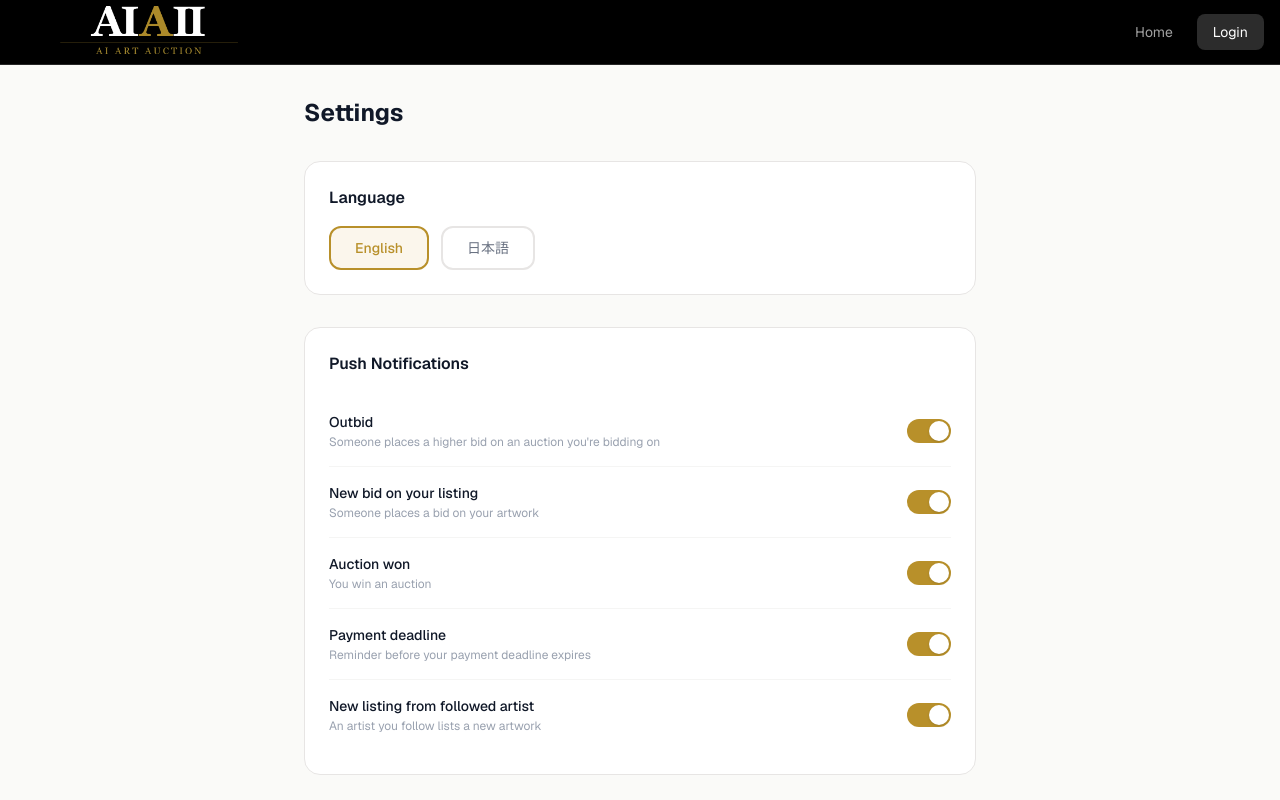
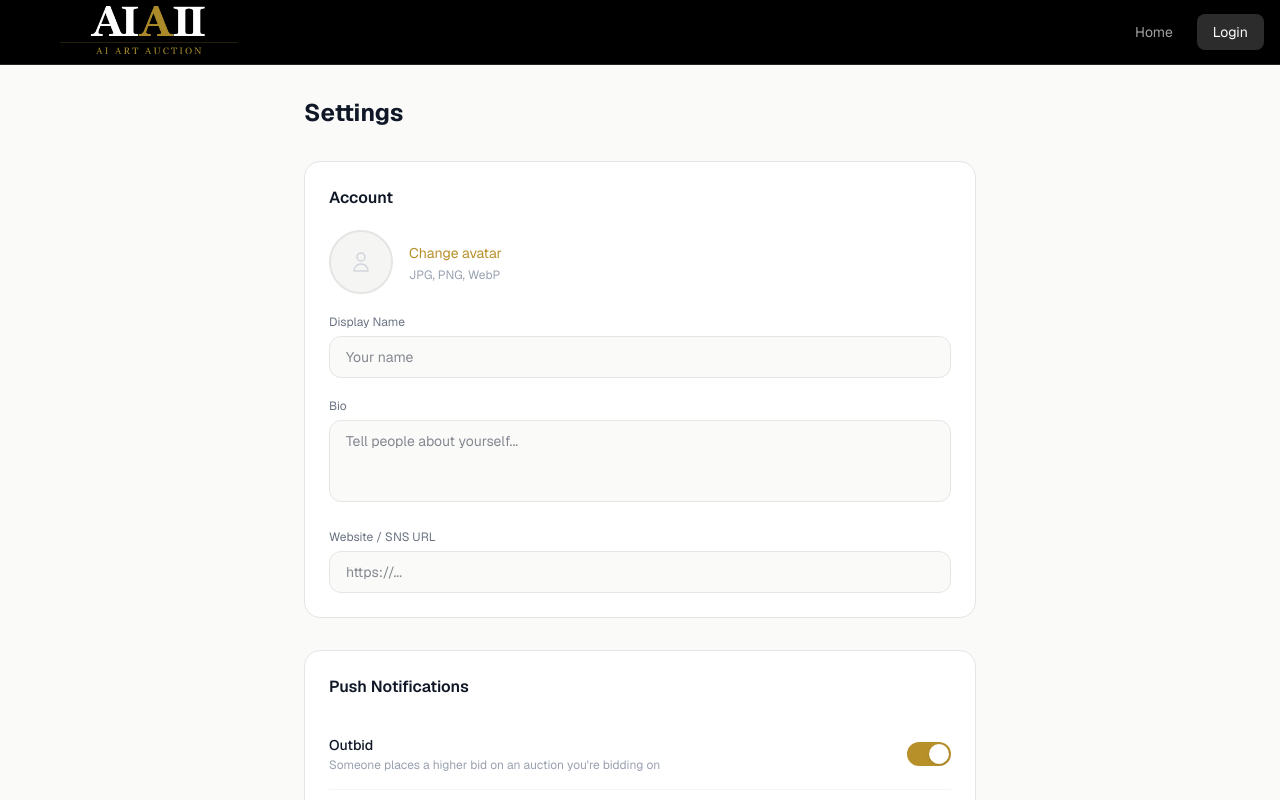
Before and after one commit to yutarochan9/aiauction_app, a Next.js app: page /settings in a window 1280 px wide. Shown: the top 800 px of the page. Built offline with nearby package versions, Linux system fonts and the light colour scheme; no server answers.

Commit message:
settings: add account editing (avatar, name, bio, url), remove language, push-only notifications

```diff
--- /dev/null
+++ b/src/app/api/profile/update/route.ts
@@ -0,0 +1,18 @@
+import { NextRequest, NextResponse } from 'next/server'
+import { createClient } from '@/lib/supabase/server'
+
+export async function POST(request: NextRequest) {
+  const supabase = await createClient()
+  const { data: { user } } = await supabase.auth.getUser()
+  if (!user) return NextResponse.json({ error: 'Unauthorized' }, { status: 401 })
+
+  const { display_name, bio, avatar_url, sns_url } = await request.json()
+
+  const { error } = await supabase
+    .from('users')
+    .update({ display_name, bio, avatar_url, sns_url })
+    .eq('id', user.id)
+
+  if (error) return NextResponse.json({ error: error.message }, { status: 500 })
+  return NextResponse.json({ success: true })
+}
--- a/src/app/settings/page.tsx
+++ b/src/app/settings/page.tsx
@@ -1,9 +1,16 @@
 'use client'
 
-import { useEffect, useState } from 'react'
+import { useEffect, useRef, useState } from 'react'
+import { createClient } from '@/lib/supabase/client'
 
-type Settings = {
-  language: string
+type Profile = {
+  display_name: string
+  bio: string
+  avatar_url: string
+  sns_url: string
+}
+
+type NotifSettings = {
   notify_push_outbid: boolean
   notify_push_new_bid: boolean
   notify_push_won: boolean
@@ -11,8 +18,7 @@ type Settings = {
   notify_push_follow_listed: boolean
 }
 
-const DEFAULT: Settings = {
-  language: 'en',
+const DEFAULT_NOTIF: NotifSettings = {
   notify_push_outbid: true,
   notify_push_new_bid: true,
   notify_push_won: true,
@@ -21,10 +27,10 @@ const DEFAULT: Settings = {
 }
 
 const NOTIFICATION_ITEMS = [
-  { key: 'outbid',           label: 'Outbid',                        desc: 'Someone places a higher bid on an auction you\'re bidding on' },
-  { key: 'new_bid',          label: 'New bid on your listing',        desc: 'Someone places a bid on your artwork' },
-  { key: 'won',              label: 'Auction won',                    desc: 'You win an auction' },
-  { key: 'payment_deadline', label: 'Payment deadline',              desc: 'Reminder before your payment deadline expires' },
+  { key: 'outbid',           label: 'Outbid',                          desc: "Someone places a higher bid on an auction you're bidding on" },
+  { key: 'new_bid',          label: 'New bid on your listing',          desc: 'Someone places a bid on your artwork' },
+  { key: 'won',              label: 'Auction won',                      desc: 'You win an auction' },
+  { key: 'payment_deadline', label: 'Payment deadline',                desc: 'Reminder before your payment deadline expires' },
   { key: 'follow_listed',    label: 'New listing from followed artist', desc: 'An artist you follow lists a new artwork' },
 ]
 
@@ -41,39 +47,72 @@ function Toggle({ checked, onChange }: { checked: boolean; onChange: (v: boolean
 }
 
 export default function SettingsPage() {
-  const [settings, setSettings] = useState<Settings>(DEFAULT)
+  const fileRef = useRef<HTMLInputElement>(null)
+  const [profile, setProfile] = useState<Profile>({ display_name: '', bio: '', avatar_url: '', sns_url: '' })
+  const [notif, setNotif] = useState<NotifSettings>(DEFAULT_NOTIF)
   const [loading, setLoading] = useState(true)
   const [saving, setSaving] = useState(false)
   const [status, setStatus] = useState<'idle' | 'saved' | 'error'>('idle')
+  const [avatarPreview, setAvatarPreview] = useState<string>('')
+  const [uploading, setUploading] = useState(false)
 
   useEffect(() => {
-    fetch('/api/settings')
-      .then(r => r.json())
-      .then(data => {
-        if (data && !data.error) setSettings({ ...DEFAULT, ...data })
-      })
-      .finally(() => setLoading(false))
+    const supabase = createClient()
+    Promise.all([
+      supabase.auth.getUser().then(async ({ data }) => {
+        if (!data.user) return
+        const { data: prof } = await supabase.from('users').select('display_name, bio, avatar_url, sns_url').eq('id', data.user.id).single()
+        if (prof) {
+          setProfile({ display_name: prof.display_name ?? '', bio: prof.bio ?? '', avatar_url: prof.avatar_url ?? '', sns_url: prof.sns_url ?? '' })
+          setAvatarPreview(prof.avatar_url ?? '')
+        }
+      }),
+      fetch('/api/settings').then(r => r.json()).then(data => {
+        if (data && !data.error) setNotif({ ...DEFAULT_NOTIF, ...data })
+      }),
+    ]).finally(() => setLoading(false))
   }, [])
 
-  const set = (key: keyof Settings, value: any) => {
-    setSettings(prev => ({ ...prev, [key]: value }))
+  const setN = (key: keyof NotifSettings, value: boolean) => {
+    setNotif(prev => ({ ...prev, [key]: value }))
     setStatus('idle')
+  }
+
+  const handleAvatarFile = async (e: React.ChangeEvent<HTMLInputElement>) => {
+    const file = e.target.files?.[0]
+    if (!file) return
+    setUploading(true)
+    const supabase = createClient()
+    const { data: { user } } = await supabase.auth.getUser()
+    if (!user) return
+    const path = `${user.id}/avatar_${Date.now()}.webp`
+    const { error } = await supabase.storage.from('artwork-previews').upload(path, file, { contentType: file.type, upsert: true })
+    if (!error) {
+      const { data } = supabase.storage.from('artwork-previews').getPublicUrl(path)
+      setProfile(p => ({ ...p, avatar_url: data.publicUrl }))
+      setAvatarPreview(data.publicUrl)
+    }
+    setUploading(false)
   }
 
   const handleSave = async () => {
     setSaving(true)
     setStatus('idle')
     try {
-      const res = await fetch('/api/settings', {
-        method: 'POST',
-        headers: { 'Content-Type': 'application/json' },
-        body: JSON.stringify(settings),
-      })
-      if (!res.ok) throw new Error()
-      // 言語をcookieに反映してページリロード
-      document.cookie = `locale=${settings.language}; path=/; max-age=31536000`
+      const [r1, r2] = await Promise.all([
+        fetch('/api/profile/update', {
+          method: 'POST',
+          headers: { 'Content-Type': 'application/json' },
+          body: JSON.stringify(profile),
+        }),
+        fetch('/api/settings', {
+          method: 'POST',
+          headers: { 'Content-Type': 'application/json' },
+          body: JSON.stringify(notif),
+        }),
+      ])
+      if (!r1.ok || !r2.ok) throw new Error()
       setStatus('saved')
-      setTimeout(() => window.location.reload(), 300)
     } catch {
       setStatus('error')
     } finally {
@@ -88,32 +127,80 @@ export default function SettingsPage() {
       <h1 className="text-2xl font-bold text-gray-900">Settings</h1>
 
       {status === 'error' && (
-        <p className="text-red-500 text-sm">Failed to save. Please try again.</p>
+        <p className="text-red-500 text-sm bg-red-50 rounded-xl px-4 py-3">Failed to save. Please try again.</p>
       )}
 
-      {/* 言語設定 */}
-      <section className="bg-white rounded-2xl border border-stone-200 p-6">
-        <h2 className="text-base font-semibold text-gray-900 mb-4">Language</h2>
-        <div className="flex gap-3">
-          {[{ value: 'en', label: 'English' }, { value: 'ja', label: '日本語' }].map(({ value, label }) => (
+      {/* アカウント設定 */}
+      <section className="bg-white rounded-2xl border border-stone-200 p-6 space-y-5">
+        <h2 className="text-base font-semibold text-gray-900">Account</h2>
+
+        {/* アバター */}
+        <div className="flex items-center gap-4">
+          <div
+            className="w-16 h-16 rounded-full overflow-hidden bg-stone-100 flex items-center justify-center cursor-pointer border-2 border-stone-200 hover:border-[#B8902A] transition-colors shrink-0"
+            onClick={() => fileRef.current?.click()}
+          >
+            {avatarPreview ? (
+              <img src={avatarPreview} alt="" className="w-full h-full object-cover" />
+            ) : (
+              <svg className="w-6 h-6 text-gray-300" fill="none" stroke="currentColor" viewBox="0 0 24 24">
+                <path strokeLinecap="round" strokeLinejoin="round" strokeWidth={1.5} d="M16 7a4 4 0 11-8 0 4 4 0 018 0zM12 14a7 7 0 00-7 7h14a7 7 0 00-7-7z" />
+              </svg>
+            )}
+          </div>
+          <div>
             <button
-              key={value}
               type="button"
-              onClick={() => set('language', value)}
-              className={`px-6 py-2.5 rounded-xl text-sm font-medium border-2 transition-colors ${
-                settings.language === value
-                  ? 'border-[#B8902A] bg-[#FBF6EC] text-[#B8902A]'
-                  : 'border-stone-200 text-gray-500 hover:border-stone-300'
-              }`}
+              onClick={() => fileRef.current?.click()}
+              disabled={uploading}
+              className="text-sm text-[#B8902A] hover:underline"
             >
-              {label}
+              {uploading ? 'Uploading...' : 'Change avatar'}
             </button>
-          ))}
+            <p className="text-xs text-gray-400 mt-0.5">JPG, PNG, WebP</p>
+          </div>
+          <input ref={fileRef} type="file" accept="image/*" className="hidden" onChange={handleAvatarFile} />
+        </div>
+
+        {/* 表示名 */}
+        <div>
+          <label className="block text-xs text-gray-500 mb-1.5">Display Name</label>
+          <input
+            type="text"
+            value={profile.display_name}
+            onChange={e => setProfile(p => ({ ...p, display_name: e.target.value }))}
+            placeholder="Your name"
+            className="w-full bg-stone-50 border border-stone-200 rounded-xl px-4 py-2.5 text-sm text-gray-900 focus:outline-none focus:border-[#B8902A]"
+          />
+        </div>
+
+        {/* 自己紹介 */}
+        <div>
+          <label className="block text-xs text-gray-500 mb-1.5">Bio</label>
+          <textarea
+            value={profile.bio}
+            onChange={e => setProfile(p => ({ ...p, bio: e.target.value }))}
+            rows={3}
+            placeholder="Tell people about yourself..."
+            className="w-full bg-stone-50 border border-stone-200 rounded-xl px-4 py-2.5 text-sm text-gray-900 focus:outline-none focus:border-[#B8902A] resize-none"
+          />
+        </div>
+
+        {/* 外部リンク */}
+        <div>
+          <label className="block text-xs text-gray-500 mb-1.5">Website / SNS URL</label>
+          <input
+            type="url"
+            value={profile.sns_url}
+            onChange={e => setProfile(p => ({ ...p, sns_url: e.target.value }))}
+            placeholder="https://..."
+            className="w-full bg-stone-50 border border-stone-200 rounded-xl px-4 py-2.5 text-sm text-gray-900 focus:outline-none focus:border-[#B8902A]"
+          />
         </div>
       </section>
 
       {/* プッシュ通知設定 */}
-      <section className="bg-white rounded-2xl border border-stone-200 p-6 space-y-1">
+      <section className="bg-white rounded-2xl border border-stone-200 p-6">
         <h2 className="text-base font-semibold text-gray-900 mb-5">Push Notifications</h2>
         <div className="divide-y divide-stone-100">
           {NOTIFICATION_ITEMS.map(({ key, label, desc }) => (
@@ -123,21 +210,12 @@ export default function SettingsPage() {
                 <p className="text-xs text-gray-400 mt-0.5">{desc}</p>
               </div>
               <Toggle
-                checked={(settings as any)[`notify_push_${key}`]}
-                onChange={v => set(`notify_push_${key}` as keyof Settings, v)}
+                checked={(notif as any)[`notify_push_${key}`]}
+                onChange={v => setN(`notify_push_${key}` as keyof NotifSettings, v)}
               />
             </div>
           ))}
         </div>
-      </section>
-
-      {/* アカウント情報 */}
-      <section className="bg-white rounded-2xl border border-stone-200 p-6">
-        <h2 className="text-base font-semibold text-gray-900 mb-3">Account</h2>
-        <p className="text-xs text-gray-400">
-          To change your display name, avatar, or SNS link, visit your{' '}
-          <a href="/profile/edit" className="text-[#B8902A] hover:underline">profile page</a>.
-        </p>
       </section>
 
       <div className="flex justify-end">
```
